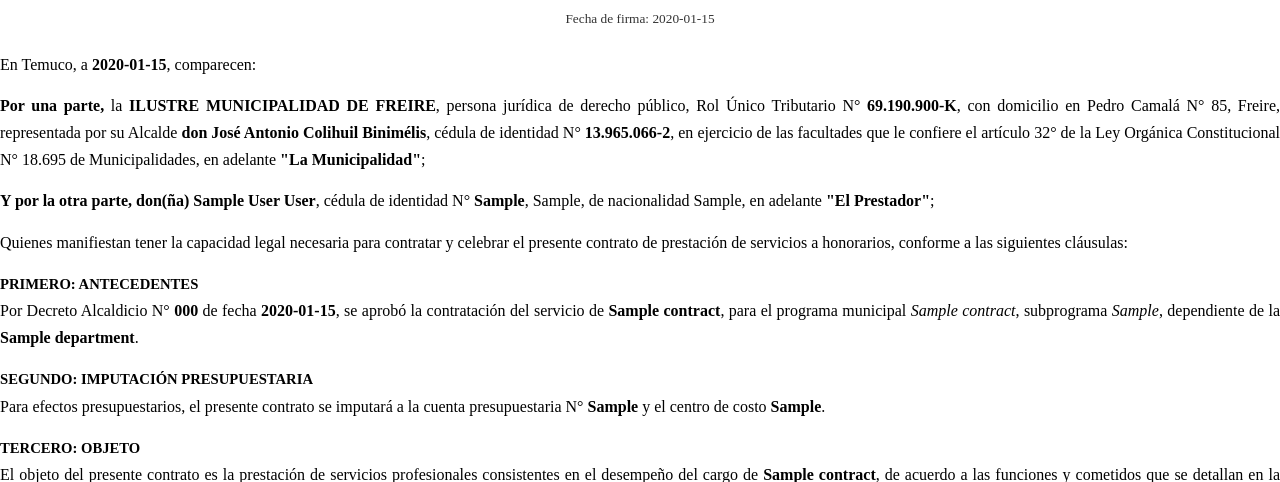
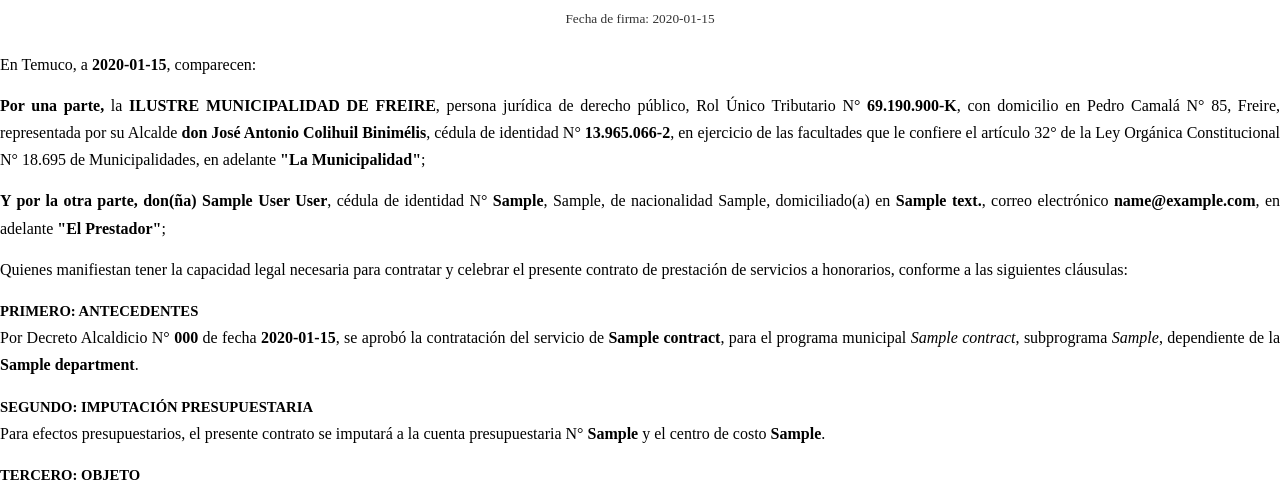
Before and after one commit to Infiweb-SpA/Contract-flow, a Flask app: page /contracts/1/preview in a window 1280 px wide. Shown: the part 329-811 px from the top of the page. Run offline with Flask 3, Linux system fonts and the light colour scheme; a user stored in the database is signed in; tables that the repository leaves empty hold one stand-in row (values such as "Sample post").

Commit message:
cambio dle template de preview

```diff
--- a/muni-sigh-app/app/templates/contracts/preview_template.html
+++ b/muni-sigh-app/app/templates/contracts/preview_template.html
@@ -251,7 +251,9 @@
     <div class="clausula">
         <strong>Y por la otra parte,</strong> <span class="negrita">don(ña) {{ contract.provider_name or '____________________' }}</span>, cédula de identidad N° <span class="negrita">{{ contract.provider_rut or '____________________' }}</span>
         {%- if contract.provider_profession %}, {{ contract.provider_profession }}{% endif %}
-        {%- if contract.provider_nationality %}, de nacionalidad {{ contract.provider_nationality }}{% endif %},
+        {%- if contract.provider_nationality %}, de nacionalidad {{ contract.provider_nationality }}{% endif %}
+        {%- if contract.provider_address %}, domiciliado(a) en <span class="negrita">{{ contract.provider_address }}</span>{% endif %}
+        {%- if contract.provider_email %}, correo electrónico <span class="negrita">{{ contract.provider_email }}</span>{% endif %},
         en adelante <span class="negrita">"El Prestador"</span>;
     </div>
 
```
Also changed, not shown: muni-sigh-app/data/contract_flow.db.
